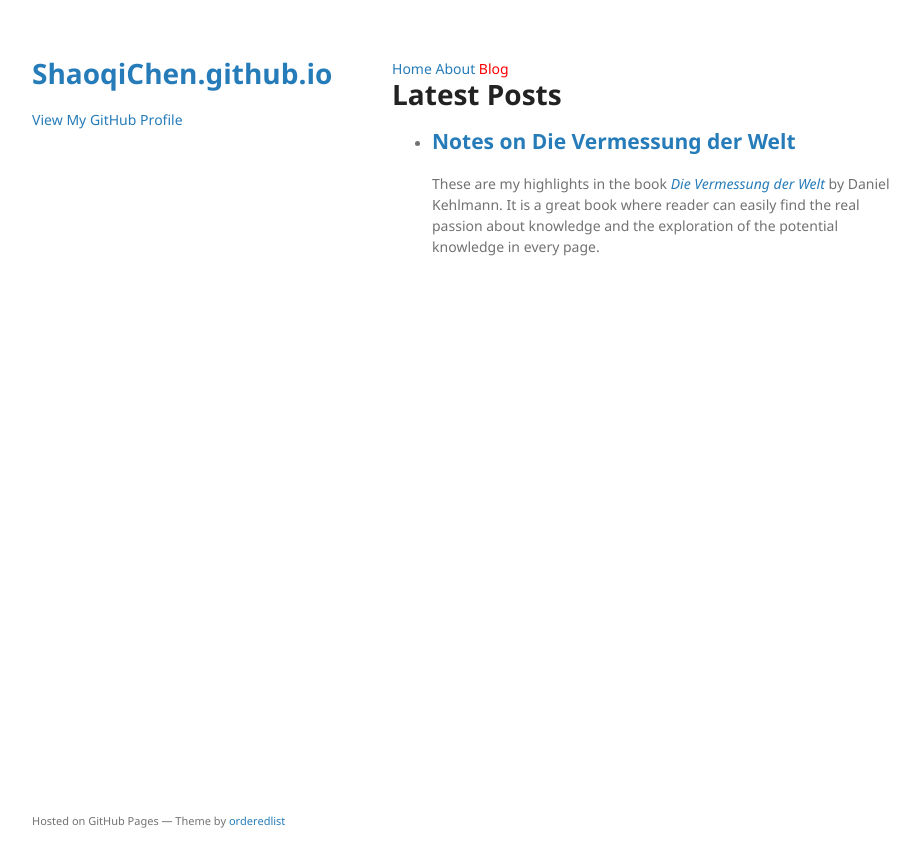
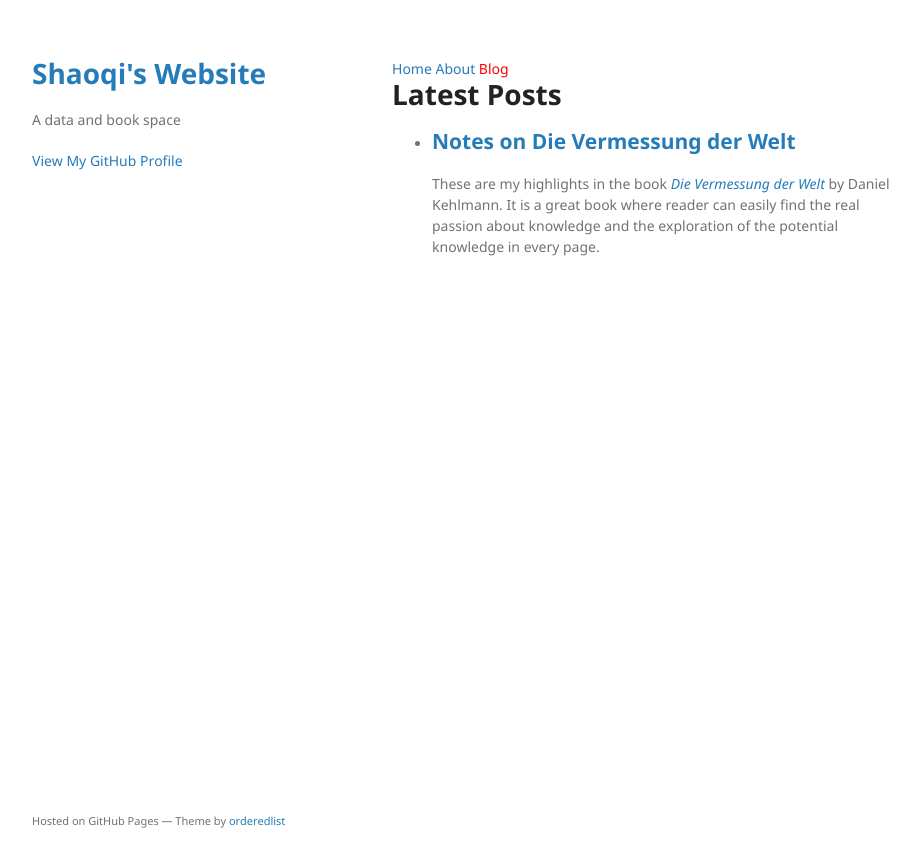
Before and after one commit to ShaoqiChen/ShaoqiChen.github.io, a Jekyll site: the page built from blog.html, in a window 1280 px wide. Shown: the top 867 px of the page, without its empty margins (178-1098 px from the left). Built offline with Jekyll 4.4.1, drawn with Linux system fonts in a browser that asks for light colours; the repository's description, which GitHub fills in, is left out.

Commit message:
Update _config.yml

```diff
--- a/_config.yml
+++ b/_config.yml
@@ -1 +1,3 @@
 theme: jekyll-theme-minimal
+title: Shaoqi's Website
+description: A data and book space
```
